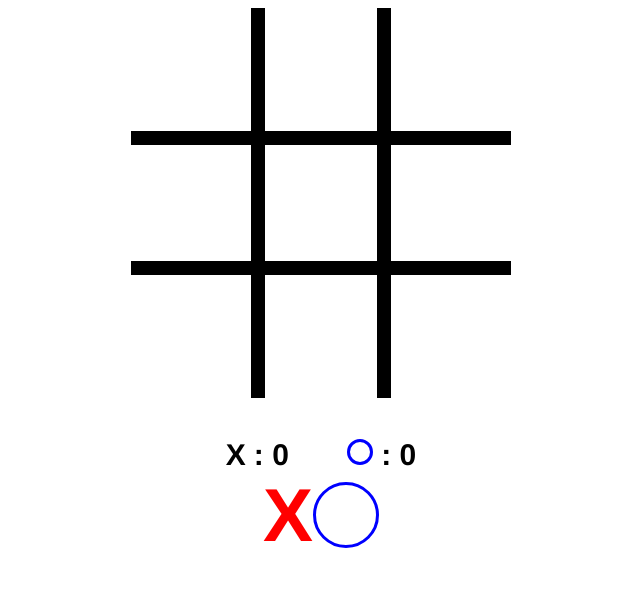
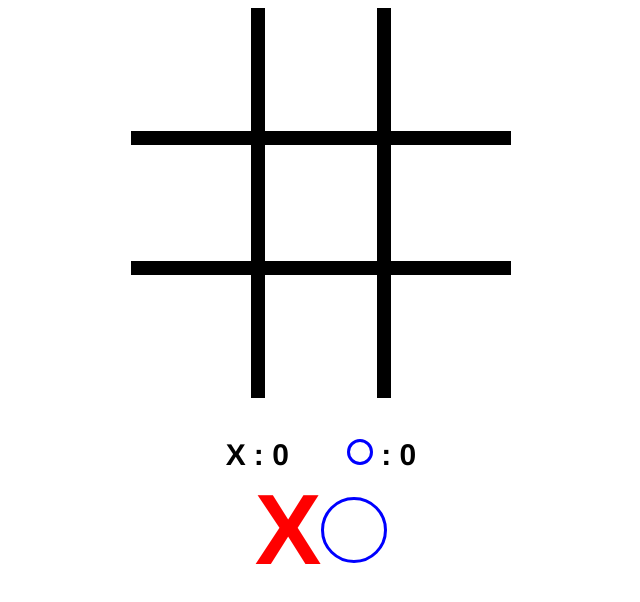
Before and after one commit to ggreg1987/JogoDaVelha, a plain HTML site: page index.html in a window 1280 px wide. Shown: the whole page, without its empty margins (319-959 px from the left). Drawn offline with Linux system fonts and the light colour scheme.

Commit message:
aumentando o tamanho do X para 100px

```diff
--- a/css/style.css
+++ b/css/style.css
@@ -66,7 +66,7 @@ body {
 
 .x {
 font-weight: bold;
-font-size: 75px;
+font-size: 100px;
 color: #ff0000;
 }
 
```
